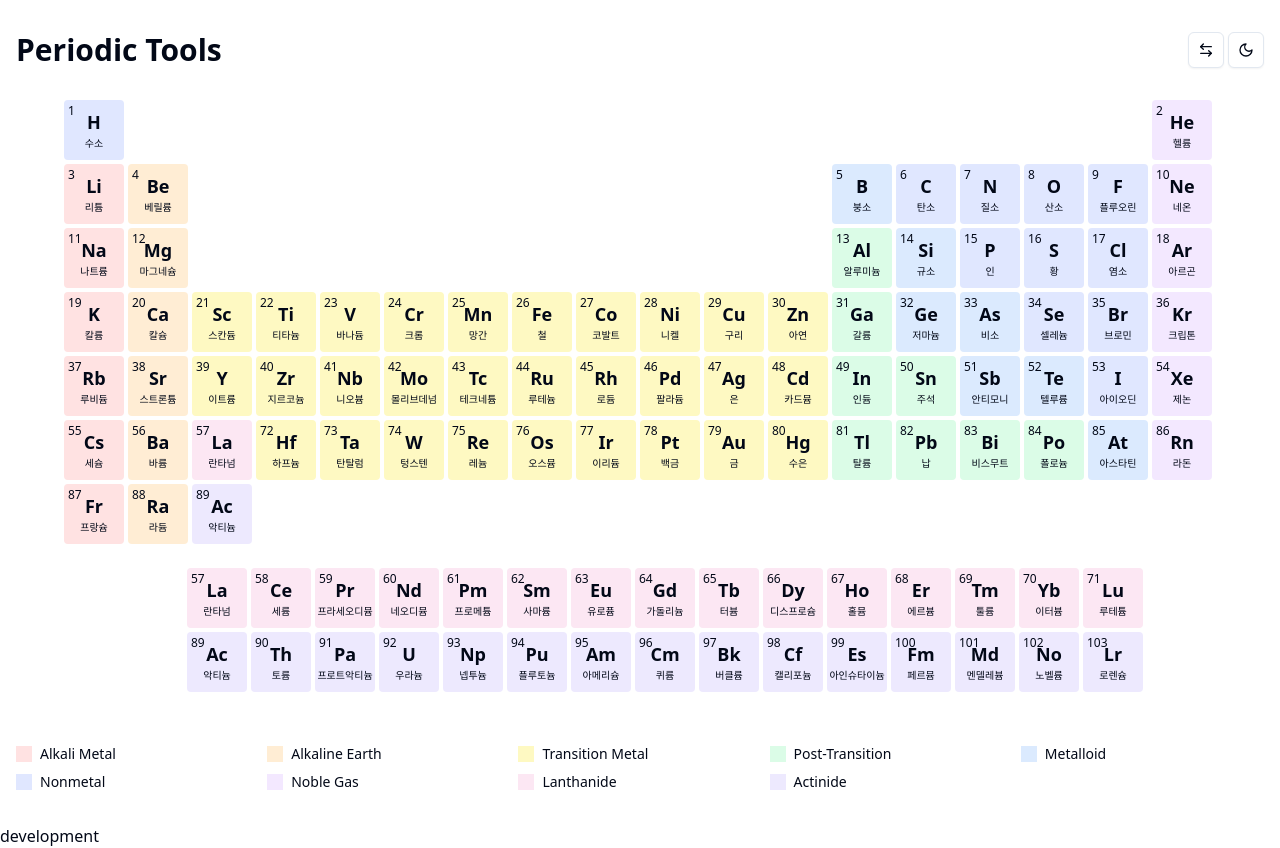
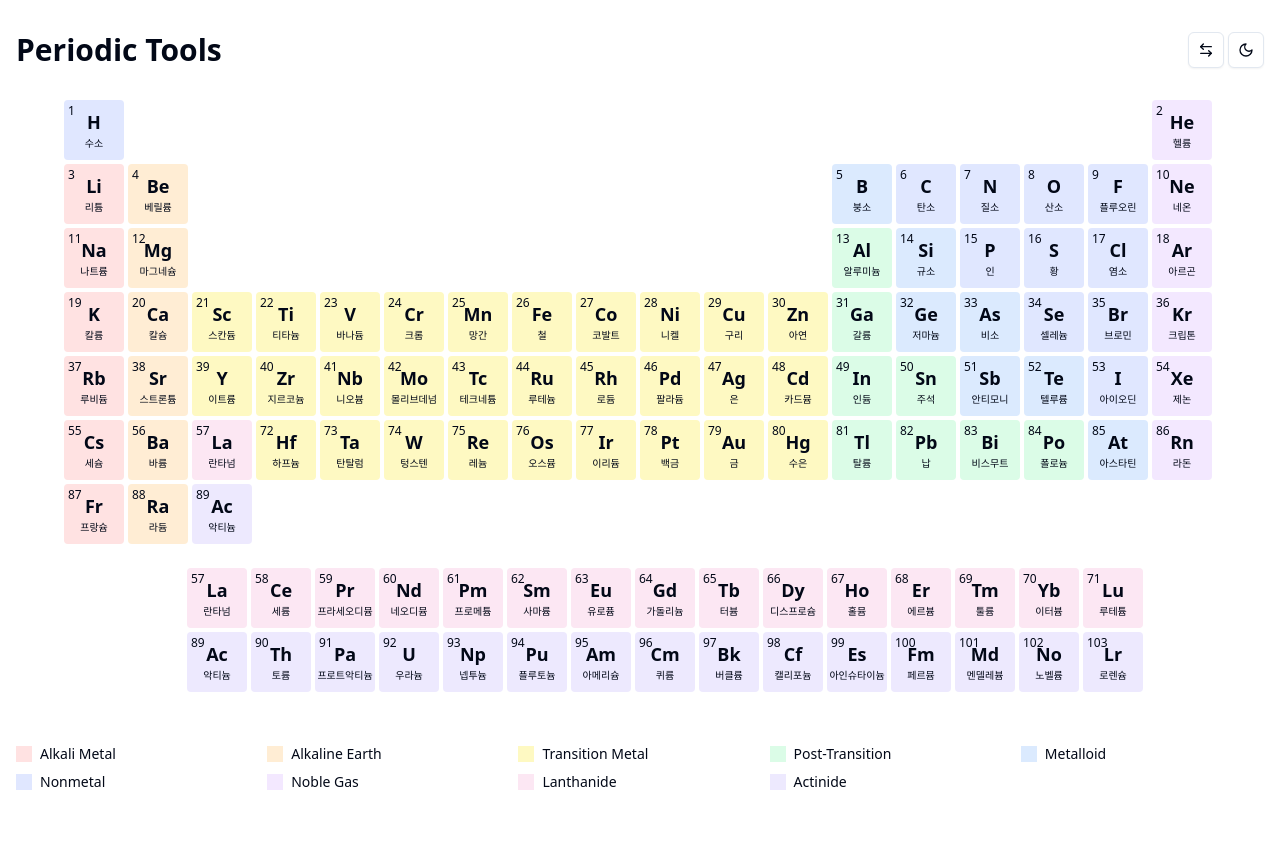
Before and after one commit to clockk/periodic-tools, a Next.js app: page / in a window 1280 px wide. After the commit the page ends 824 px from the top, so only its background shows below. Built offline with nearby package versions, Linux system fonts and the light colour scheme.

Commit message:
fix: remove debug code

```diff
--- a/src/app/(main)/layout.tsx
+++ b/src/app/(main)/layout.tsx
@@ -29,7 +29,6 @@ export default function RootLayout({children}: LaoutProps) {
             {children}
           </ThemeProvider>
         </ModeContext>
-        {process.env.NODE_ENV}
       </body>
       {isProduction && <GoogleAnalytics gaId="G-8VF3JCEQEC" />}
     </html>
```
